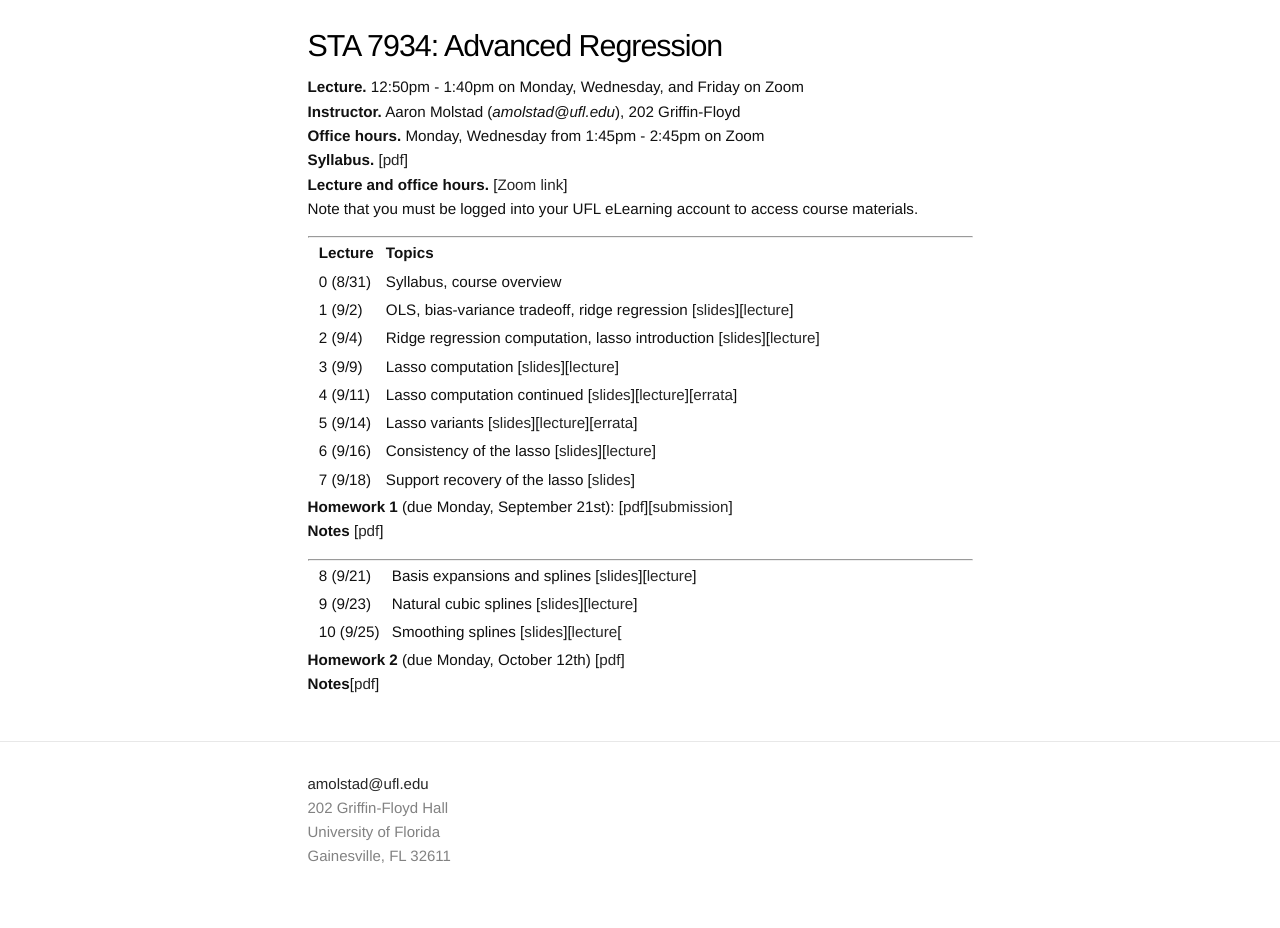
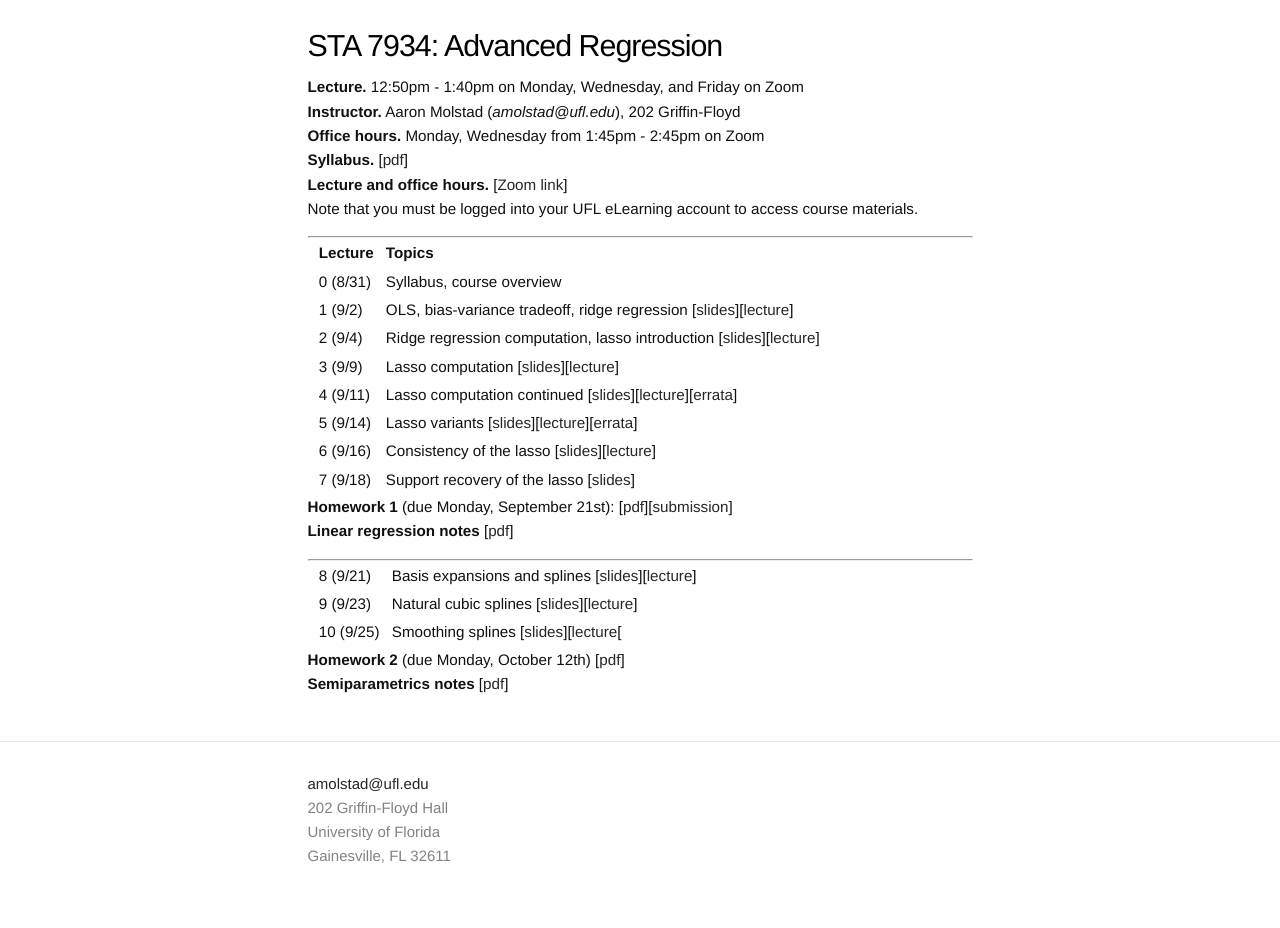
Before and after one commit to ajmolstad/ajmolstad.github.io, a Jekyll site: the page built from F20_STA7934.md, in a window 1280 px wide. Built offline with Jekyll 4.4.1, drawn with Linux system fonts in a browser that asks for light colours.

Commit message:
Update F20_STA7934.md

```diff
--- a/F20_STA7934.md
+++ b/F20_STA7934.md
@@ -25,7 +25,7 @@ Note that you must be logged into your UFL eLearning account to access course ma
 
 
 **Homework 1** (due Monday, September 21st): [[pdf](https://ufl.instructure.com/files/52547041/download?download_frd=1)][[submission](https://ufl.instructure.com/courses/412309/assignments/4428217)]
-**Notes** [[pdf](https://ufl.instructure.com/files/52860797/download?download_frd=1)]
+**Linear regression notes** [[pdf](https://ufl.instructure.com/files/52860797/download?download_frd=1)]
 
 ---------------
 
@@ -34,4 +34,4 @@ Note that you must be logged into your UFL eLearning account to access course ma
 || 10 (9/25)  || Smoothing splines [[slides](https://ufl.instructure.com/files/52899064/download?download_frd=1)][[lecture](https://ufl.instructure.com/courses/412309/files?preview=52899082)[||
 
 **Homework 2** (due Monday, October 12th) [[pdf](https://ufl.instructure.com/files/52869088/download?download_frd=1)]
-**Notes**[[pdf](https://ufl.instructure.com/files/52860792/download?download_frd=1)]
+**Semiparametrics notes** [[pdf](https://ufl.instructure.com/files/52860792/download?download_frd=1)]
```
